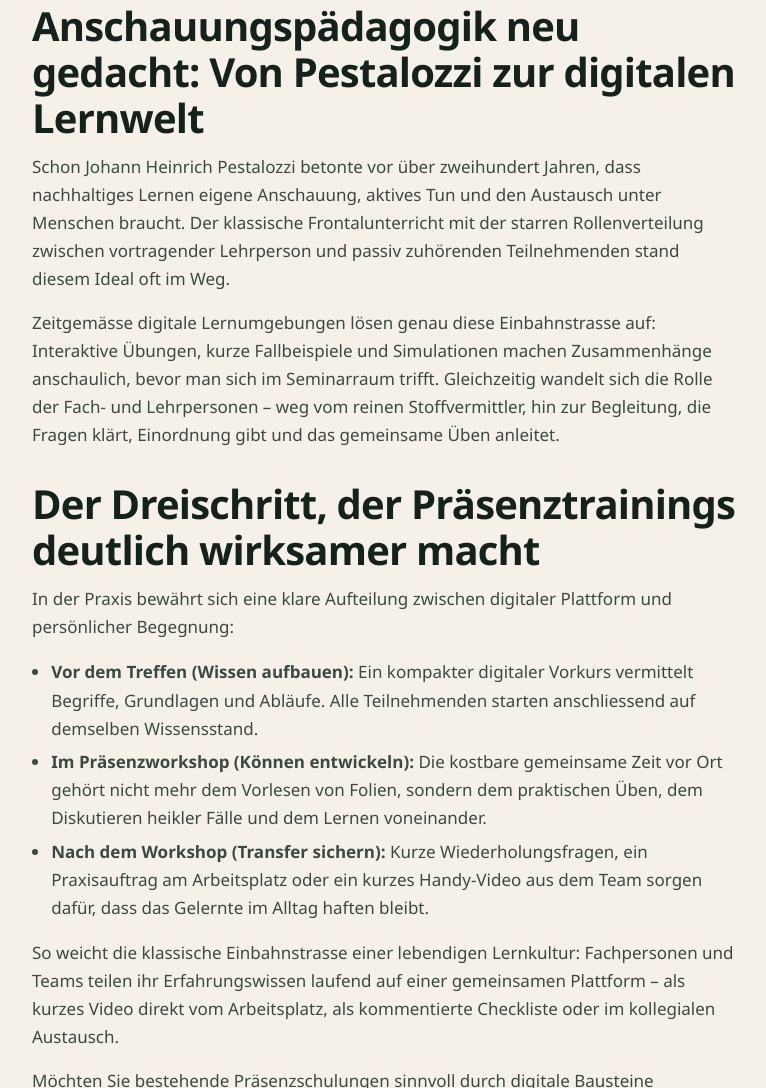
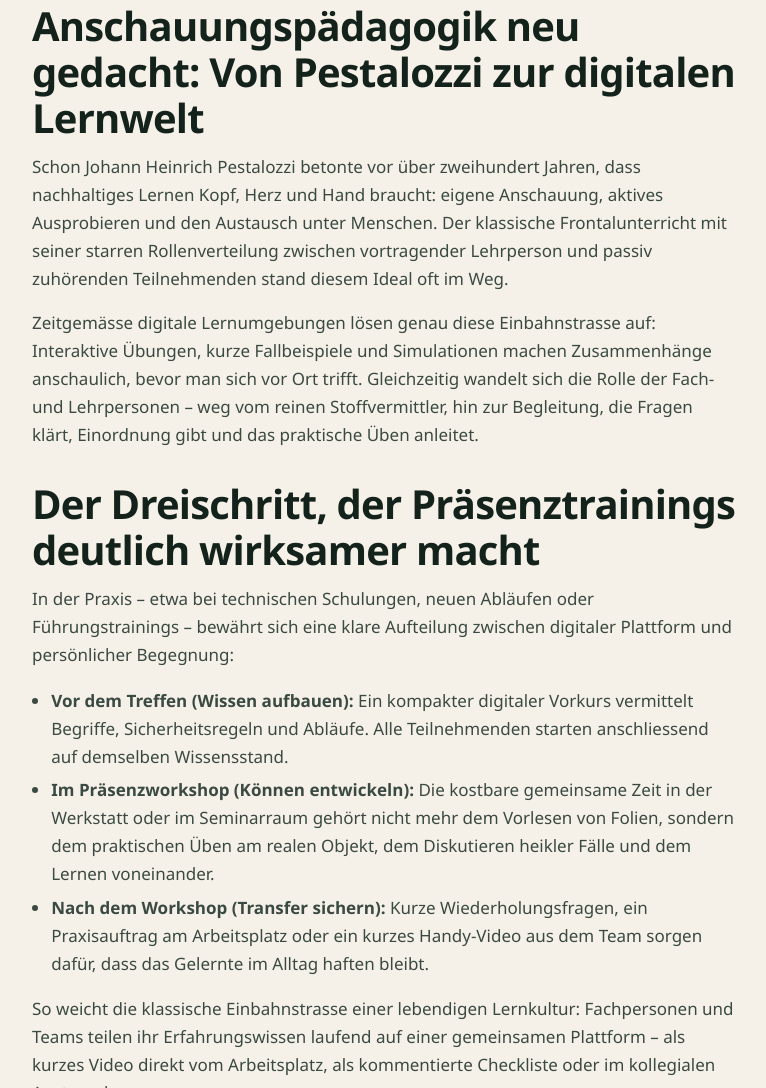
Before and after one commit to seidenraupe/learnbox-website, a website built with Vite: page blog/revolution-in-der-weiterbildung.html in a window 1280 px wide. Shown: the part 1736-2824 px from the top of the page, without its empty margins (256-1022 px from the left). Built offline with nearby package versions, Linux system fonts and the light colour scheme; no server answers; a web font is replaced by a local one.

Commit message:
LearnBlog Blended Learning: Textkorrektur
Pestalozzi, Dreischritt mit Werkstatt-Beispielen, neue Meta.

Co-authored-by: seidenraupe <seidenraupe@users.noreply.github.com>

```diff
--- a/blog/revolution-in-der-weiterbildung.html
+++ b/blog/revolution-in-der-weiterbildung.html
@@ -6,7 +6,7 @@
     <title>Blended Learning mit System – learnbox</title>
     <meta
       name="description"
-      content="Wie Blended Learning die betriebliche Weiterbildung verändert: digitale Vorbereitung statt Frontalunterricht, mehr Zeit für Praxis im Seminarraum – und nachhaltiger Transfer im Arbeitsalltag."
+      content="Wie Blended Learning die betriebliche Weiterbildung wirksamer macht: digitale Vorbereitung statt Frontalunterricht, mehr Zeit für praktisches Üben im Workshop – und nachhaltiger Transfer im Alltag."
     />
     <link rel="canonical" href="https://www.learnbox.ch/blog/revolution-in-der-weiterbildung.html" />
     <link rel="icon" href="/favicon.svg" type="image/svg+xml" />
@@ -49,9 +49,9 @@
       </figure>
       <p>
         Der Wandel in der betrieblichen Weiterbildung kommt heute vor allem von den Lernenden
-        selbst. Wer im Alltag gewohnt ist, Antworten rasch nachzuschlagen, Tutorials anzusehen und
-        sich im Team auszutauschen, erwartet auch im Betrieb zeitgemässe Lernwege statt starrer
-        Vorträge.
+        selbst. Wer im Alltag gewohnt ist, Antworten rasch nachzuschlagen, kurze Video-Anleitungen
+        anzusehen und sich im Team auszutauschen, erwartet auch im Betrieb zeitgemässe Lernwege
+        statt langer Vorträge.
       </p>
       <p>
         Digitale Formate ersetzen dabei keine guten Ausbildnerinnen und Ausbildner – sie verändern
@@ -79,32 +79,32 @@
       <h2>Anschauungspädagogik neu gedacht: Von Pestalozzi zur digitalen Lernwelt</h2>
       <p>
         Schon Johann Heinrich Pestalozzi betonte vor über zweihundert Jahren, dass nachhaltiges Lernen
-        eigene Anschauung, aktives Tun und den Austausch unter Menschen braucht. Der klassische
-        Frontalunterricht mit der starren Rollenverteilung zwischen vortragender Lehrperson und
-        passiv zuhörenden Teilnehmenden stand diesem Ideal oft im Weg.
+        Kopf, Herz und Hand braucht: eigene Anschauung, aktives Ausprobieren und den Austausch unter
+        Menschen. Der klassische Frontalunterricht mit seiner starren Rollenverteilung zwischen
+        vortragender Lehrperson und passiv zuhörenden Teilnehmenden stand diesem Ideal oft im Weg.
       </p>
       <p>
         Zeitgemässe digitale Lernumgebungen lösen genau diese Einbahnstrasse auf: Interaktive
         Übungen, kurze Fallbeispiele und Simulationen machen Zusammenhänge anschaulich, bevor man sich
-        im Seminarraum trifft. Gleichzeitig wandelt sich die Rolle der Fach- und Lehrpersonen – weg
-        vom reinen Stoffvermittler, hin zur Begleitung, die Fragen klärt, Einordnung gibt und das
-        gemeinsame Üben anleitet.
+        vor Ort trifft. Gleichzeitig wandelt sich die Rolle der Fach- und Lehrpersonen – weg vom
+        reinen Stoffvermittler, hin zur Begleitung, die Fragen klärt, Einordnung gibt und das
+        praktische Üben anleitet.
       </p>
       <h2>Der Dreischritt, der Präsenztrainings deutlich wirksamer macht</h2>
       <p>
-        In der Praxis bewährt sich eine klare Aufteilung zwischen digitaler Plattform und
-        persönlicher Begegnung:
+        In der Praxis – etwa bei technischen Schulungen, neuen Abläufen oder Führungstrainings –
+        bewährt sich eine klare Aufteilung zwischen digitaler Plattform und persönlicher Begegnung:
       </p>
       <ul>
         <li>
           <strong>Vor dem Treffen (Wissen aufbauen):</strong> Ein kompakter digitaler Vorkurs vermittelt
-          Begriffe, Grundlagen und Abläufe. Alle Teilnehmenden starten anschliessend auf demselben
-          Wissensstand.
+          Begriffe, Sicherheitsregeln und Abläufe. Alle Teilnehmenden starten anschliessend auf
+          demselben Wissensstand.
         </li>
         <li>
-          <strong>Im Präsenzworkshop (Können entwickeln):</strong> Die kostbare gemeinsame Zeit vor Ort
-          gehört nicht mehr dem Vorlesen von Folien, sondern dem praktischen Üben, dem Diskutieren
-          heikler Fälle und dem Lernen voneinander.
+          <strong>Im Präsenzworkshop (Können entwickeln):</strong> Die kostbare gemeinsame Zeit in der
+          Werkstatt oder im Seminarraum gehört nicht mehr dem Vorlesen von Folien, sondern dem
+          praktischen Üben am realen Objekt, dem Diskutieren heikler Fälle und dem Lernen voneinander.
         </li>
         <li>
           <strong>Nach dem Workshop (Transfer sichern):</strong> Kurze Wiederholungsfragen, ein
```
